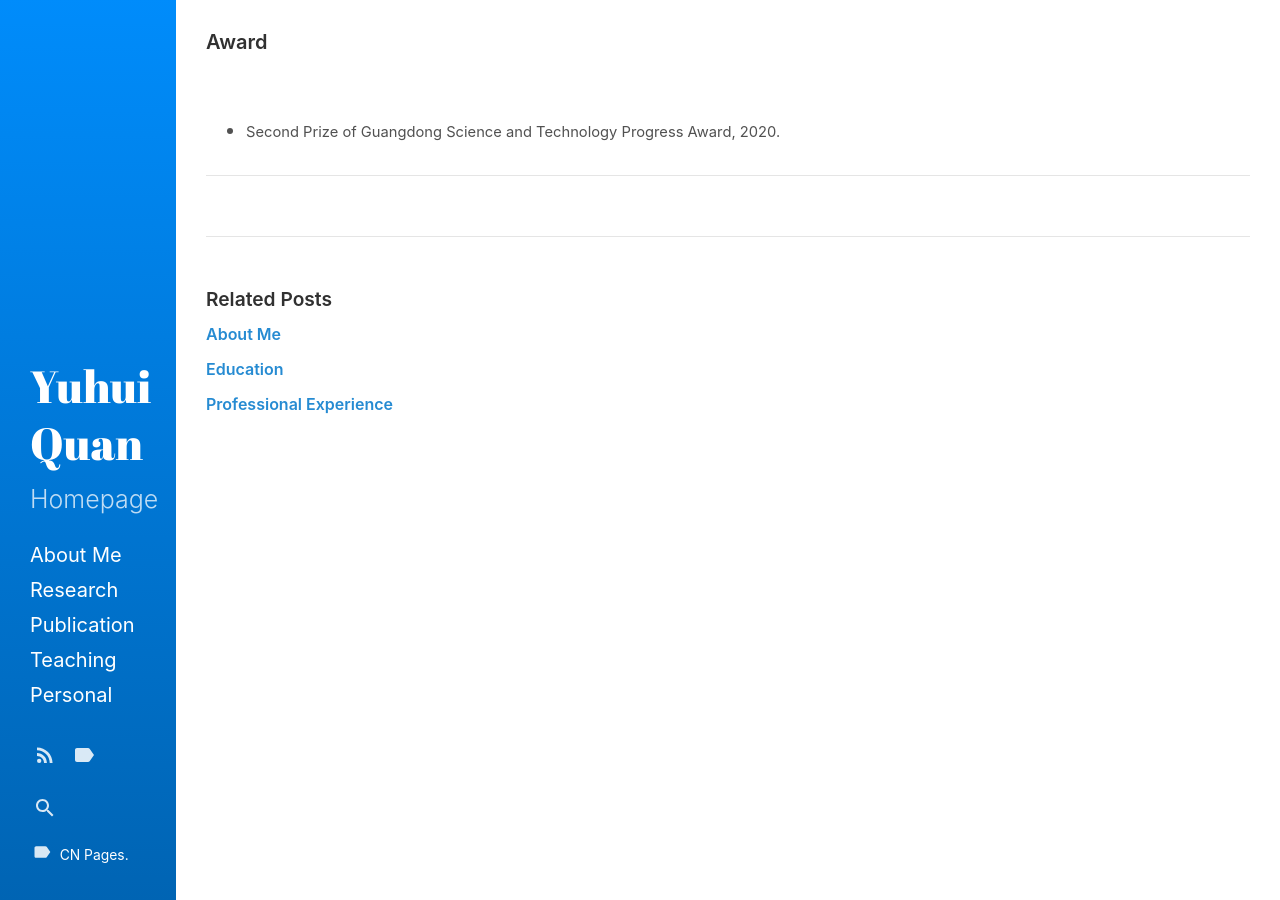
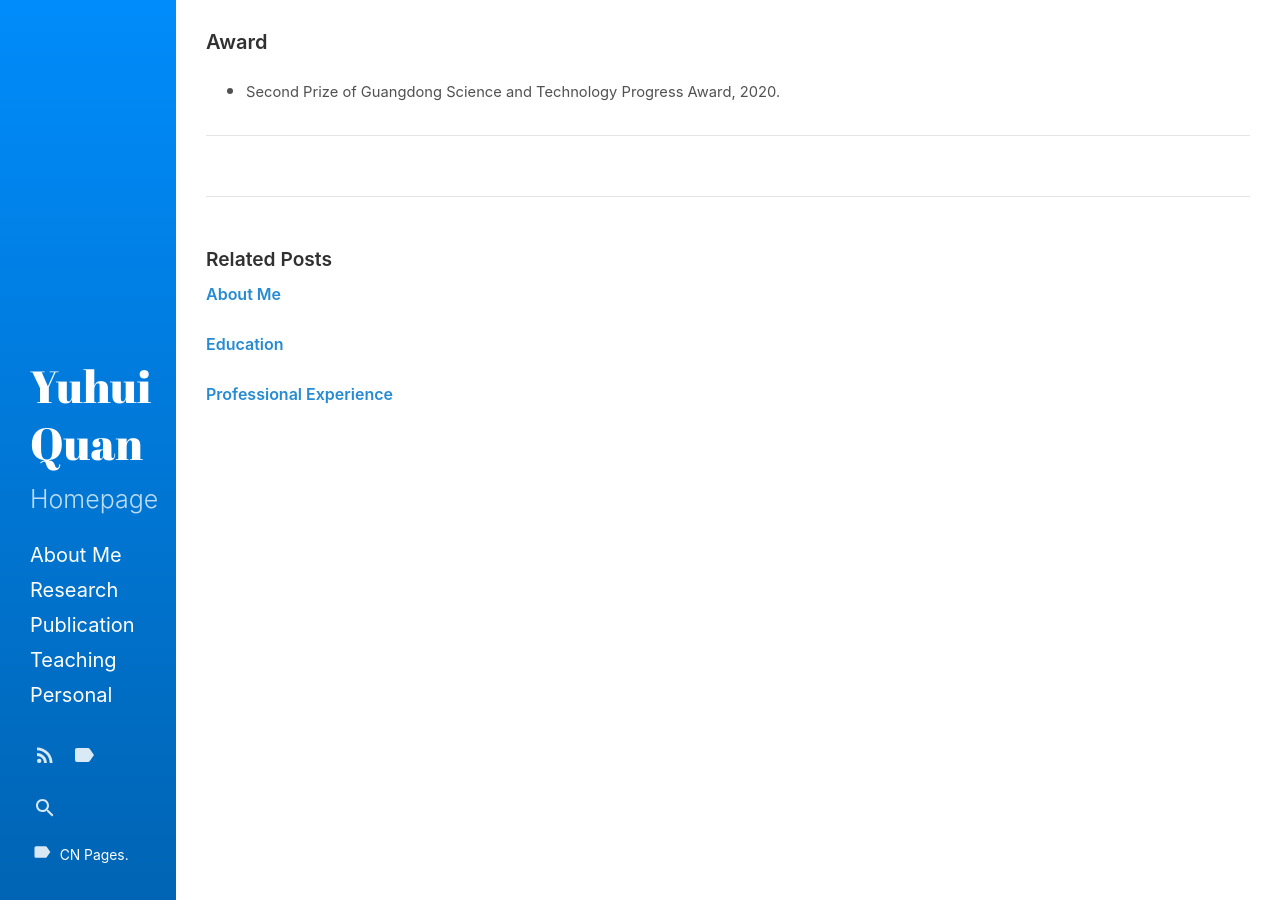
Before and after one commit to Dofboom/Dofboom.github.io, a Jekyll site: the page built from _posts/2020-5-30-a_award.md, in a window 1280 px wide. Built offline with Jekyll 4.4.1, drawn with Linux system fonts in a browser that asks for light colours.

Commit message:
Update _posts.scss

```diff
--- a/_sass/hydeout/_posts.scss
+++ b/_sass/hydeout/_posts.scss
@@ -78,13 +78,13 @@ article + *,
 .post-meta {
   color: $body-muted;
   margin-bottom: 1rem; //此处控制about me界面标题离下面内容的距离
-  margin-top: 2.5rem;
+  margin-top: -0.5rem;
 }
 
 .post,
 .page {
   .content li + li {
-    margin-top: 0.25rem;
+    margin-top: 1.25rem;
   }
 }
 
```
